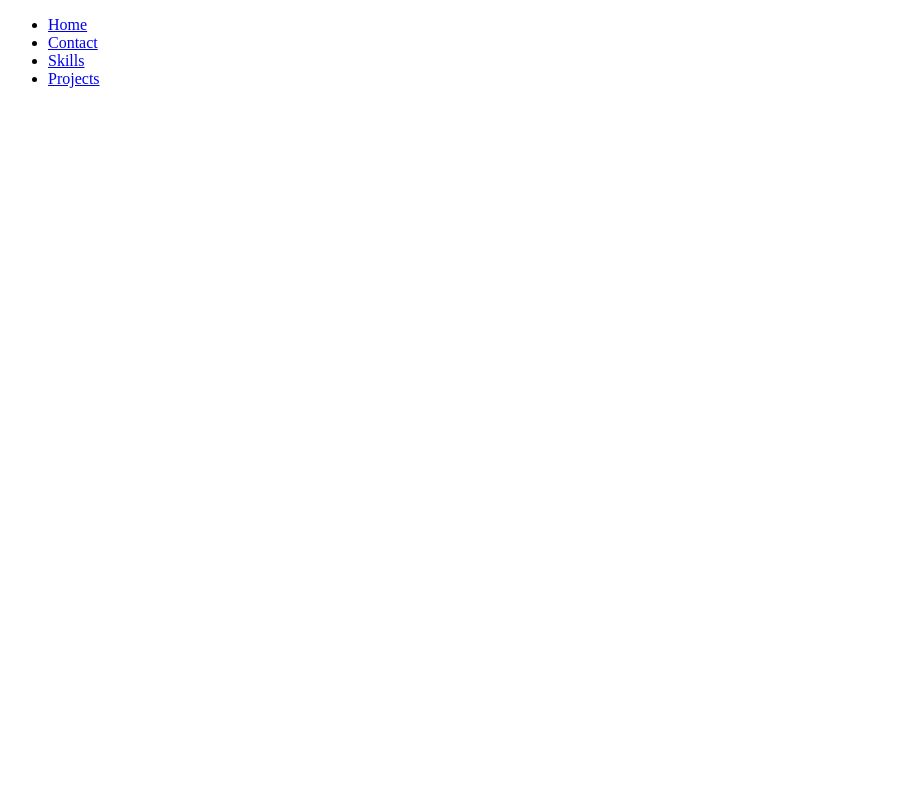
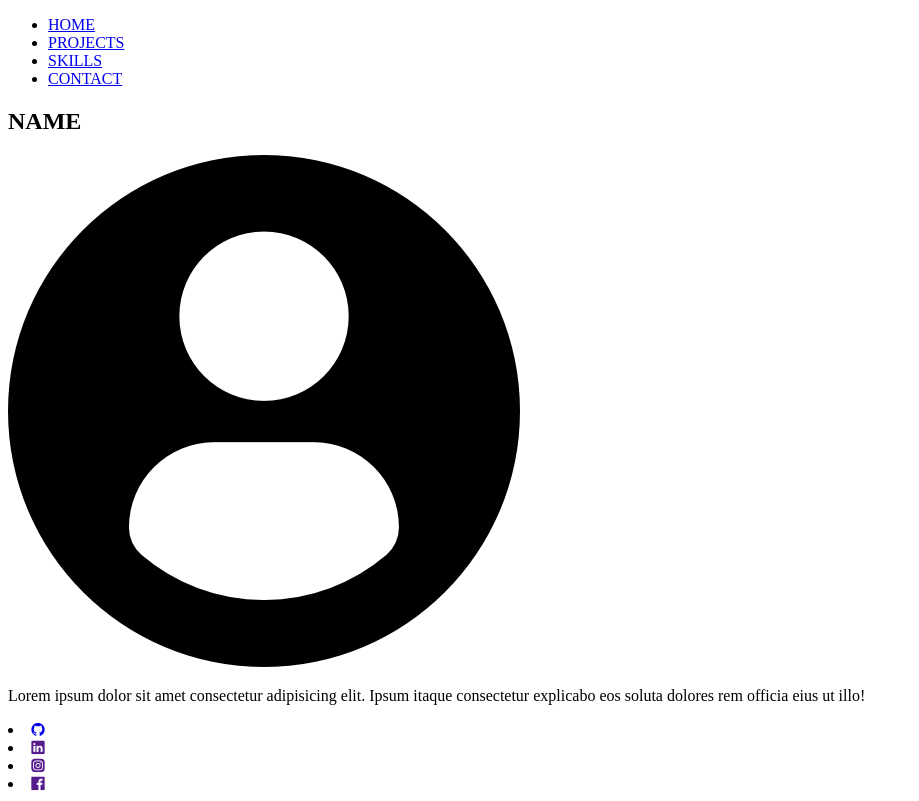
Before and after one commit to RivaldoSanchezPizango/Portafolio, a plain HTML site: page index.html in a window 1280 px wide. Shown: the whole page, without its empty margins (0-919 px from the left). Drawn offline with nearby package versions, Linux system fonts and the light colour scheme.

Commit message:
Desarrollando el inicio de nuestro portafolio dia 1

```diff
--- a/index.html
+++ b/index.html
@@ -4,25 +4,62 @@
     <meta charset="UTF-8" />
     <meta http-equiv="X-UA-Compatible" content="IE=edge" />
     <meta name="viewport" content="width=device-width, initial-scale=1.0" />
+    <!-- iconos -->
+    <link
+      rel="stylesheet"
+      href="https://unicons.iconscout.com/release/v4.0.0/css/line.css"
+    />
     <title>Mi portafolio con HTML - CSS - SASS</title>
   </head>
   <header>
     <nav>
       <ul>
         <li>
-          <a href="#">Home</a>
+          <a href="#">HOME</i></a>
         </li>
         <li>
-          <a href="#">Contact</a>
+          <a href="#">PROJECTS</a>
         </li>
         <li>
-          <a href="#">Skills</a>
+          <a href="#">SKILLS</a>
         </li>
         <li>
-          <a href="#">Projects</a>
+          <a href="#">CONTACT</a>
         </li>
       </ul>
     </nav>
   </header>
-  <body></body>
+  <body>
+    <section>
+      <h1>NAME</h1>
+      <picture>
+        <img src="./assets/perfil.png" alt="Foto de perfil usuario">
+      </picture>
+      <article>
+        <P>Lorem ipsum dolor sit amet consectetur adipisicing elit. Ipsum itaque consectetur explicabo eos soluta dolores rem officia eius ut illo!</P>
+      </article>
+    </section>
+  </body>
+  <footer>
+    <li>
+      <a href="#">
+        <i class="uil uil-github"></i>
+      </a>
+    </li>
+    <li>
+      <a href="">
+        <i class="uil uil-linkedin"></i>
+      </a>
+    </li>
+    <li>
+      <a href="">
+        <i class="uil uil-instagram-alt"></i>
+      </a>
+    </li>
+    <li>
+      <a href="">
+        <i class="uil uil-facebook"></i>
+      </a>
+    </li>
+  </footer>
 </html>
```
Also changed, not shown: assets/perfil.png (added).
